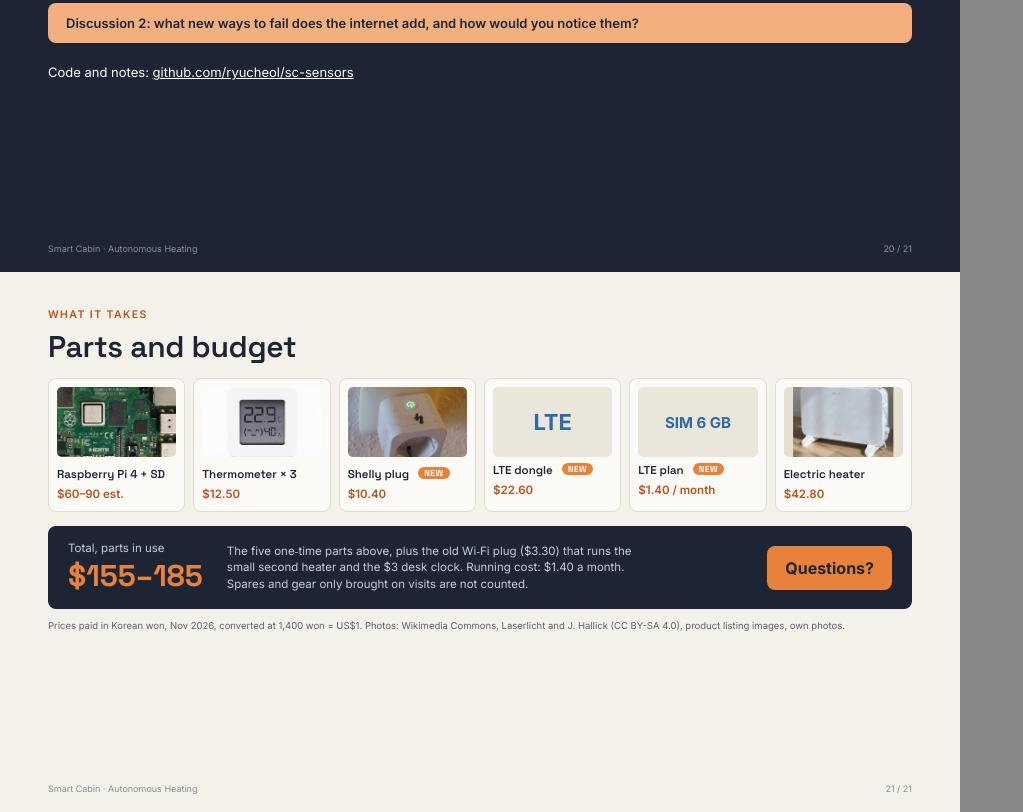
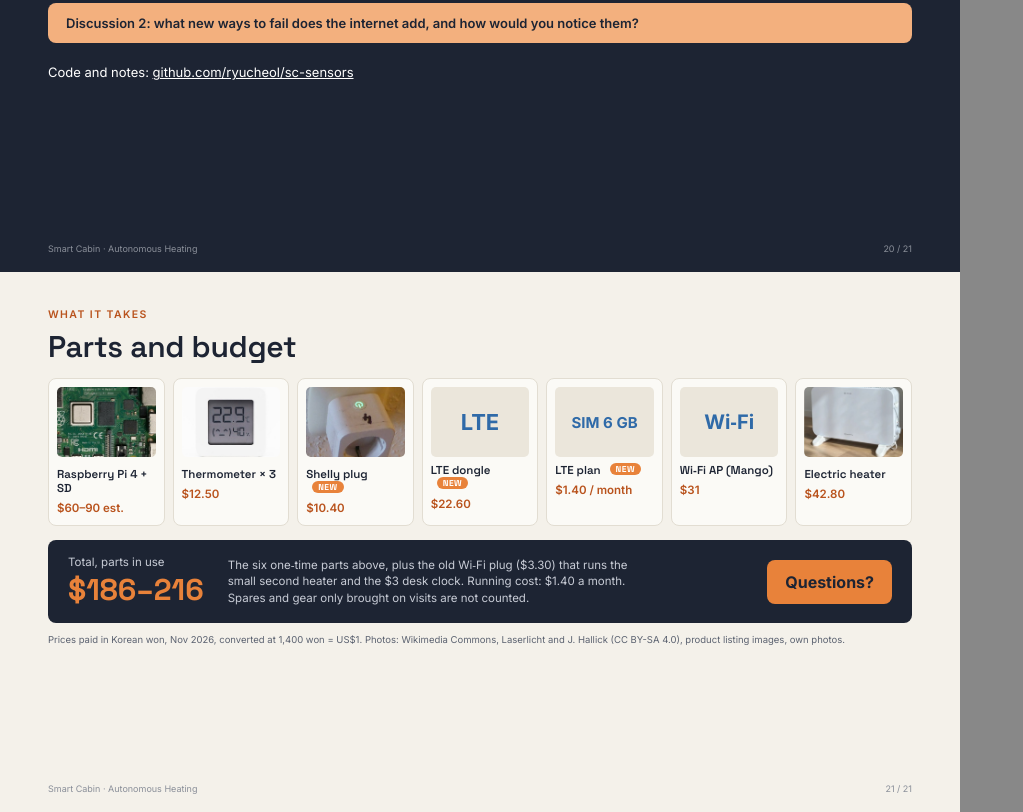
Before and after one commit to ryucheol/sc-sensors, a plain HTML site: page docs/talk/smart-cabin-talk.html in a window 1280 px wide. Shown: the part 10528-11340 px from the top of the page, without its empty margins (0-1023 px from the left). Drawn offline with Linux system fonts and the light colour scheme.

Commit message:
발표자료 부품표: Wi-Fi AP(Mango $31) 추가, 총액 $186–216
Co-Authored-By: Claude Opus 5.5 <noreply@anthropic.com>
Claude-Session: https://claude.ai/code/session_01VAM9mEghuC1EmF8qg8GhWk

```diff
--- a/docs/talk/smart-cabin-talk.html
+++ b/docs/talk/smart-cabin-talk.html
@@ -449,17 +449,18 @@ svg text { font-family:Inter, sans-serif; }
 <!-- 21 -->
 <section class="s">
   <div class="k">What it takes</div><h1>Parts and budget</h1>
-  <div style="display:grid; grid-template-columns:repeat(6,1fr); gap:8px; margin-top:12px">
+  <div style="display:grid; grid-template-columns:repeat(7,1fr); gap:8px; margin-top:12px">
     <div class="card" style="padding:8px"><img src="pi.jpg" style="width:100%; height:70px; object-fit:cover; border-radius:5px"><h2 style="font-size:11.5px; margin-top:6px">Raspberry Pi 4 + SD</h2><p style="color:#b9531d; font-weight:600">$60–90 est.</p></div>
     <div class="card" style="padding:8px"><img src="thermo.jpg" style="width:100%; height:70px; object-fit:cover; border-radius:5px"><h2 style="font-size:11.5px; margin-top:6px">Thermometer × 3</h2><p style="color:#b9531d; font-weight:600">$12.50</p></div>
     <div class="card" style="padding:8px"><img src="plug.jpg" style="width:100%; height:70px; object-fit:cover; border-radius:5px"><h2 style="font-size:11.5px; margin-top:6px">Shelly plug <span class="new">NEW</span></h2><p style="color:#b9531d; font-weight:600">$10.40</p></div>
     <div class="card" style="padding:8px"><div style="height:70px; border-radius:5px; background:#ebe6db; display:flex; align-items:center; justify-content:center; font-size:22px; font-weight:700; color:#2f6aa8">LTE</div><h2 style="font-size:11.5px; margin-top:6px">LTE dongle <span class="new">NEW</span></h2><p style="color:#b9531d; font-weight:600">$22.60</p></div>
     <div class="card" style="padding:8px"><div style="height:70px; border-radius:5px; background:#ebe6db; display:flex; align-items:center; justify-content:center; font-size:15px; font-weight:700; color:#2f6aa8">SIM 6 GB</div><h2 style="font-size:11.5px; margin-top:6px">LTE plan <span class="new">NEW</span></h2><p style="color:#b9531d; font-weight:600">$1.40 / month</p></div>
+    <div class="card" style="padding:8px"><div style="height:70px; border-radius:5px; background:#ebe6db; display:flex; align-items:center; justify-content:center; font-size:20px; font-weight:700; color:#2f6aa8">Wi‑Fi</div><h2 style="font-size:11.5px; margin-top:6px">Wi‑Fi AP (Mango)</h2><p style="color:#b9531d; font-weight:600">$31</p></div>
     <div class="card" style="padding:8px"><img src="heater.jpg" style="width:100%; height:70px; object-fit:cover; border-radius:5px"><h2 style="font-size:11.5px; margin-top:6px">Electric heater</h2><p style="color:#b9531d; font-weight:600">$42.80</p></div>
   </div>
   <div style="display:flex; align-items:center; gap:24px; margin-top:14px; background:#1d2433; color:#fff; border-radius:8px; padding:14px 20px">
-    <div><p style="color:#c8ccd6">Total, parts in use</p><div class="big">$155–185</div></div>
-    <p style="color:#c8ccd6; max-width:420px">The five one‑time parts above, plus the old Wi‑Fi plug ($3.30) that runs the small second heater and the $3 desk clock. Running cost: $1.40 a month. Spares and gear only brought on visits are not counted.</p>
+    <div><p style="color:#c8ccd6">Total, parts in use</p><div class="big">$186–216</div></div>
+    <p style="color:#c8ccd6; max-width:420px">The six one‑time parts above, plus the old Wi‑Fi plug ($3.30) that runs the small second heater and the $3 desk clock. Running cost: $1.40 a month. Spares and gear only brought on visits are not counted.</p>
     <div style="margin-left:auto; background:#e8823a; color:#1d2433; font-weight:700; border-radius:8px; padding:12px 18px; font-size:16px">Questions?</div>
   </div>
   <p style="margin-top:10px; font-size:9.5px">Prices paid in Korean won, Nov 2026, converted at 1,400 won = US$1. Photos: Wikimedia Commons, Laserlicht and J. Hallick (CC BY-SA 4.0), product listing images, own photos.</p>
```
Also changed, not shown: 1 other file.
